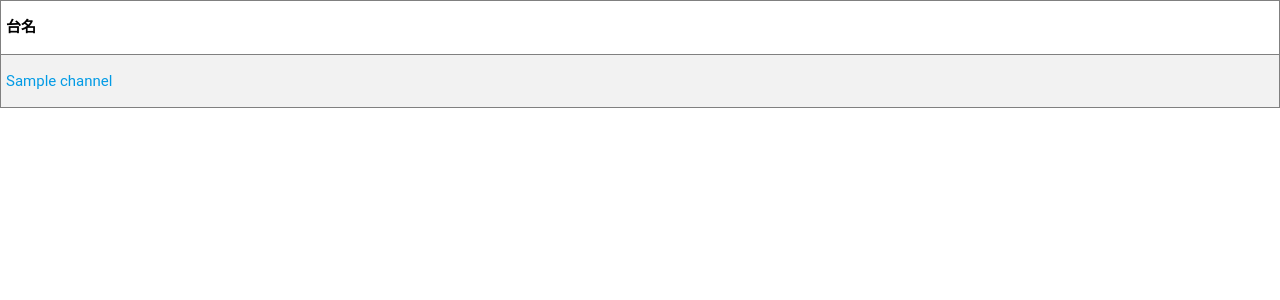
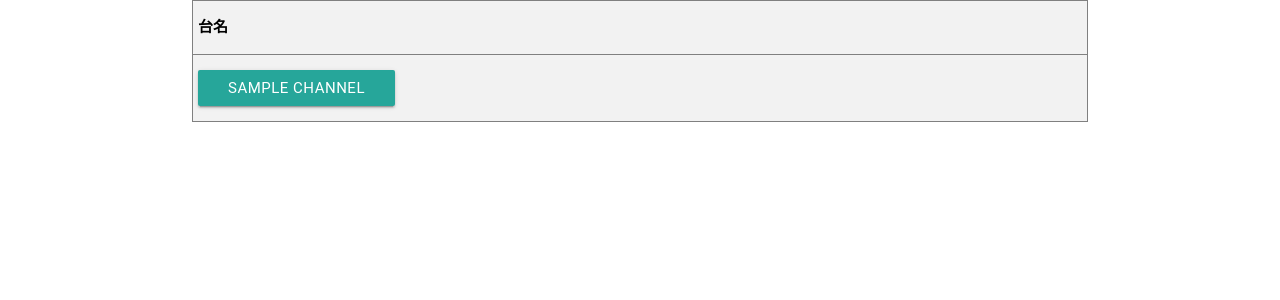
Before and after one commit to lazyfai/lihkgweb1, a Flask app: template templates/channel.html in a window 1280 px wide. Shown: the top 300 px of the page. Run offline with Flask 2, Linux system fonts and the light colour scheme; the template is opened without the code that fills it: most values are stand-ins (such as "Sample title", 1, 10 or a date in 2020); some libraries are stand-ins or nearby versions; some web fonts are replaced.

Commit message:
materialize channel page

```diff
--- a/templates/channel.html
+++ b/templates/channel.html
@@ -6,20 +6,18 @@
 		<link rel="stylesheet" type="text/css" href= "{{url_for('static',filename='styles/main.css')}}">
 	</head>
 	<body>
+	<div class="container">
 	{% if channellist %}
-	<table>
-<tr>
-	<th>台名</th>
-</tr>
+	<table class="striped">
+		<tr><th>台名</th></tr>
 		{% for channel in channellist %}
-<tr>
-	<td><a href={{channel.url}}>{{channel.name}}</a></td>
-</tr>
+		<tr><td><a class="waves-effect waves-light btn" href={{channel.url}}>{{channel.name}}</a></td></tr>
 		{% endfor %}
 	</table>
 	{% else %}
 	Nothing here
 	{% endif %}
+	</div>
 	</body>
 	<script src="https://cdnjs.cloudflare.com/ajax/libs/materialize/0.97.8/js/materialize.min.js"></script>
 </html>
```
Lines whose indentation alone changed are shown as unchanged.
